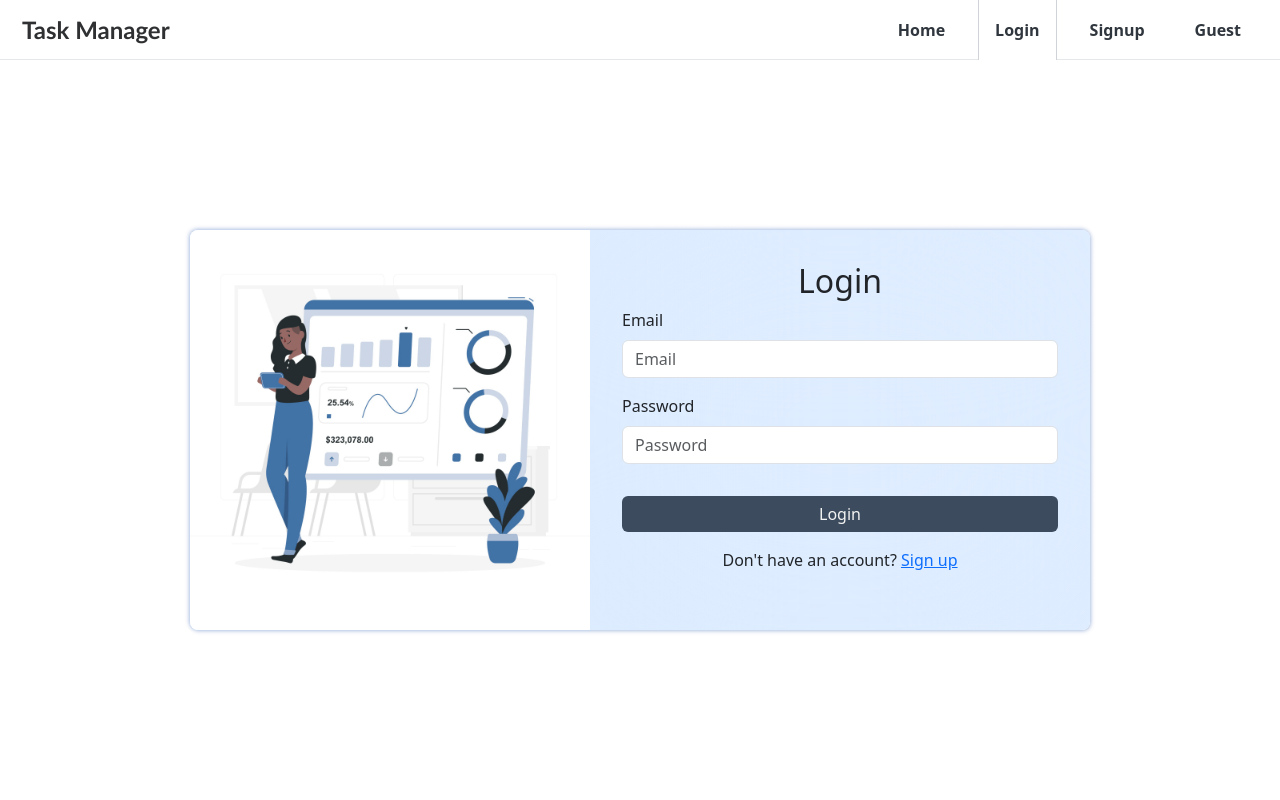
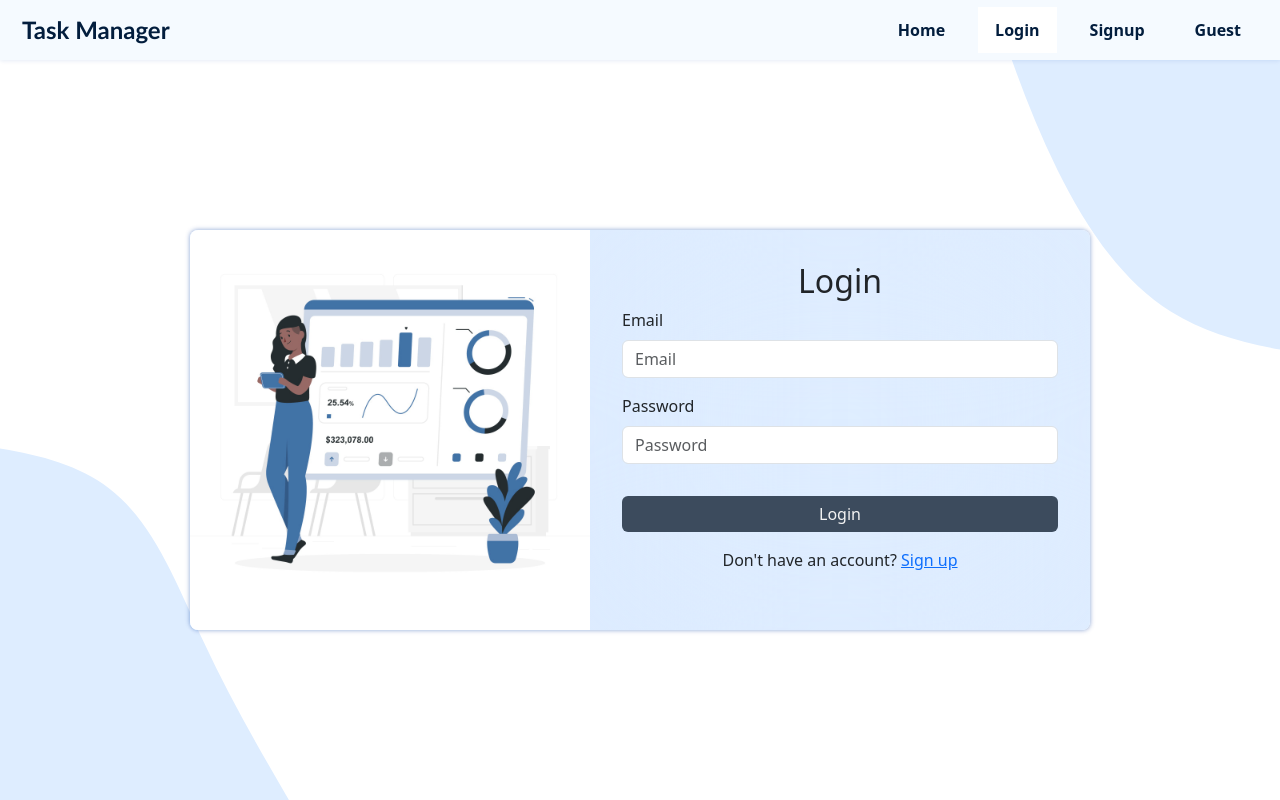
Before and after one commit to moneer824/task-manager, a React (Create React App) app: page /login in a window 1280 px wide. Built offline with nearby package versions, Linux system fonts and the light colour scheme; no server answers.

Commit message:
login page scss

```diff
--- a/src/pages/Login.jsx
+++ b/src/pages/Login.jsx
@@ -4,6 +4,8 @@ import { Button, Form, FormGroup, Input, Label } from "reactstrap";
 import { Link, useNavigate } from "react-router-dom";
 import "../style/pages/LoginSignup.scss";
 import graphImage from "../assets/images/graph.jpg";
+import { ReactComponent as WaveLogin } from '../assets/svg/wave-login.svg';
+
 function Login() {
   const [email, setEmail] = useState("");
   const [password, setPassword] = useState("");
@@ -59,8 +61,7 @@ function Login() {
           <p className="text-center mt-3 mb-0">Don't have an account? <Link to="/signup">Sign up</Link></p>
         </Form>
       </div>
-
-
+      <WaveLogin className="wave-login" />
     </div>
   );
 }
--- a/src/pages/Signup.jsx
+++ b/src/pages/Signup.jsx
@@ -4,6 +4,7 @@ import { Button, Form, FormGroup, Input, Label } from "reactstrap";
 import { Link } from "react-router-dom";
 import "../style/pages/LoginSignup.scss";
 import folderImage from "../assets/images/folder.jpg";
+import { ReactComponent as WaveLogin } from '../assets/svg/wave-login.svg';
 
 function Signup() {
   const [email, setEmail] = useState("");
@@ -67,6 +68,7 @@ function Signup() {
           </p>
         </Form>
       </div>
+      <WaveLogin className="wave-login" />
 
     </div>
   );
--- a/src/style/components/Navbar.scss
+++ b/src/style/components/Navbar.scss
@@ -46,6 +46,13 @@
     &.welcome-nav {
         margin: 0;
         box-shadow: none;
+        background: rgb(245 250 255);
+        border-bottom: none;
+        box-shadow: 0px 1px 4px rgba(0, 65, 163, 0.1);
+        .logo{
+            color: rgb(2 29 61);
+        }
+
         .nav-links {
             .nav-btn {
                 background: none;
@@ -57,21 +64,16 @@
                 text-align: center;
                 text-decoration: none;
                 margin-bottom: 0;
-
+                color: rgb(2 29 61);
                 &:hover {
                     background: rgb(89, 104, 119);
                     color: rgb(89, 104, 119);
-                    border: 1px solid rgb(0, 98, 202);
                     color: rgb(243, 243, 243);
                     background: rgb(61 75 93);
-                    border: 1px solid rgba(89, 104, 119, 0.282);
                 }
                 &.active {
-                    border: 1px solid rgba(89, 104, 119, 0.282);
-                    border-bottom: none;
                     background: rgb(255, 255, 255);
-                    padding: 18px 16px;
-                    color: rgb(48, 54, 61);
+                    color: rgb(2 29 61);
                 }
             }
         }
--- a/src/style/components/SideNavbar.scss
+++ b/src/style/components/SideNavbar.scss
@@ -9,10 +9,7 @@
     z-index: 99999;
     display: flex;
     flex-direction: column;
-    // justify-content: center;
     align-items: center;
-    // background-color: tomato;
-
 
     .logo-container {
         width: 100%;
@@ -38,12 +35,10 @@
         justify-content: center;
         align-items: center;
         margin-top: 22px;
-        // height: 50%;
         a{
             background: rgb(240, 246, 250);
             background: rgb(34, 73, 112);
             background: rgba(0, 0, 0, 0.4);
-            // background: rgba(255, 255, 255, 0.2);
             border-radius: 4px;
             color: rgb(52, 53, 54);
             color: rgb(0, 0, 0);
--- a/src/style/pages/LoginSignup.scss
+++ b/src/style/pages/LoginSignup.scss
@@ -39,6 +39,15 @@
             background: rgb(47, 60, 77);
         }
     }
+    .wave-login{
+        position: fixed;
+        z-index: -1;
+        left: 0;
+        top: 0;
+        width: 100%;
+        height: 100vh;
+        object-fit: cover;
+    }
 }
 
 @media screen and (max-width: 600px) {
```
Also changed, not shown: src/assets/svg/wave-login.svg (added).
